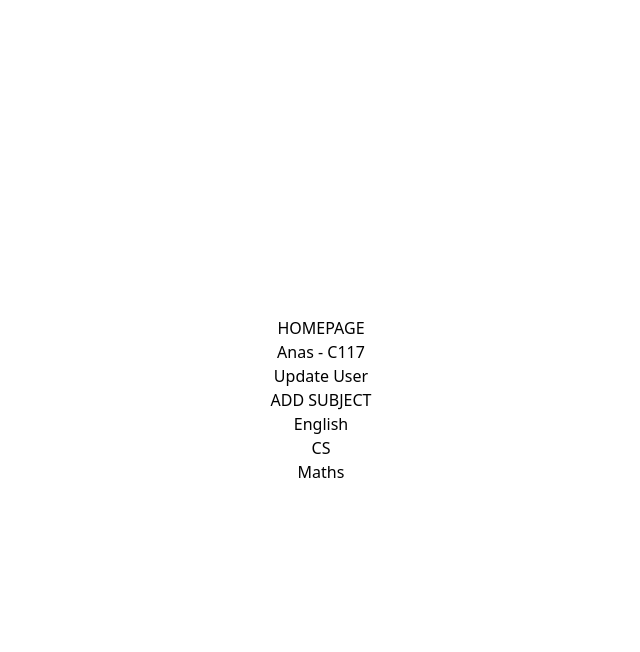
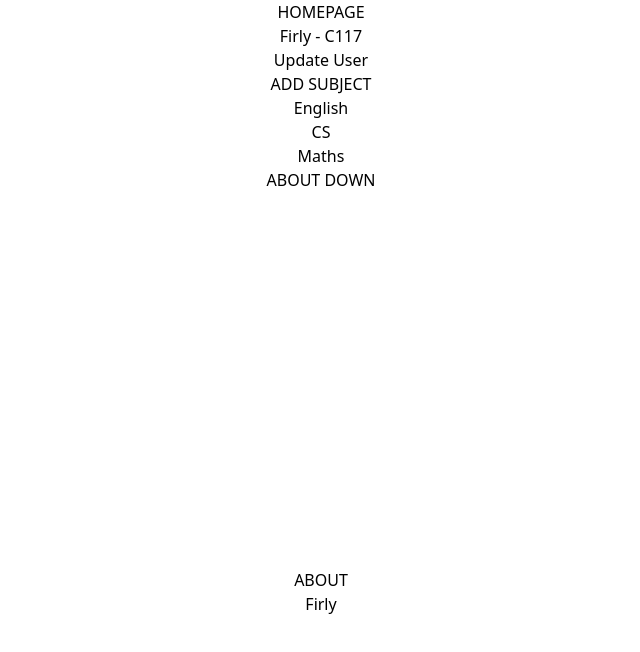
Before and after one commit to anasfirly20/learn-mobx, a React (Vite) app: page / in a window 1280 px wide. Shown: the top 652 px of the page, without its empty margins (319-959 px from the left). Built offline with nearby package versions, Linux system fonts and the light colour scheme.

Commit message:
adjusting

```diff
--- a/src/App.tsx
+++ b/src/App.tsx
@@ -3,6 +3,7 @@ import { BrowserRouter, Routes, Route } from "react-router-dom";
 
 // pages
 const HomePage = lazy(() => import("./pages/home/HomePage"));
+const AboutPage = lazy(() => import("./pages/about/AboutPage"));
 const TodoPage = lazy(() => import("./pages/todo/TodoPage"));
 
 // Mobx
@@ -23,6 +24,7 @@ function App() {
         >
           <Routes>
             <Route element={<HomePage store={store} />} path="/" />
+            <Route element={<AboutPage store={store} />} path="/about" />
             <Route element={<TodoPage />} path="/todo" />
           </Routes>
         </Suspense>
--- a/src/pages/about/AboutPage.tsx
+++ b/src/pages/about/AboutPage.tsx
@@ -1,11 +1,21 @@
 import React from "react";
+import { observer } from "mobx-react-lite";
 
-const AboutPage = (): React.JSX.Element => {
+type TProps = {
+  store: {
+    userInfo: TUserInfo;
+    updateUser: (name: string) => void;
+    addSubject: (name: string) => void;
+  };
+};
+
+const AboutPage = ({ store }: TProps): React.JSX.Element => {
   return (
-    <div>
+    <article className="flex flex-col min-h-screen justify-center items-center">
       <h1>ABOUT</h1>
-    </div>
+      <h1>{store.userInfo.name && store.userInfo.name}</h1>
+    </article>
   );
 };
 
-export default AboutPage;
+export default observer(AboutPage);
--- a/src/pages/home/HomePage.tsx
+++ b/src/pages/home/HomePage.tsx
@@ -8,6 +8,8 @@ type TProps = {
     addSubject: (name: string) => void;
   };
 };
+
+import AboutPage from "../about/AboutPage";
 
 const HomePage = ({ store }: TProps): React.JSX.Element => {
   // Change user
@@ -28,12 +30,11 @@ const HomePage = ({ store }: TProps): React.JSX.Element => {
       </h1>
       <button onClick={changeUser}>Update User</button>
       <button onClick={addSubject}>ADD SUBJECT</button>
-      {
-        // LOOPING SBJECTS ARRAY PRINING HERE, ADD SUB BUTTON CREATED
-        store.userInfo.subject.map((key, index) => (
-          <p key={index}>{key}</p>
-        ))
-      }
+      {store.userInfo.subject.map((key, index) => (
+        <p key={index}>{key}</p>
+      ))}
+      <h1>ABOUT DOWN</h1>
+      <AboutPage store={store} />
     </article>
   );
 };
--- a/src/store/userStore.ts
+++ b/src/store/userStore.ts
@@ -4,7 +4,7 @@ import { action, computed, makeObservable, observable, autorun, runInAction } fr
 class UserStore {
     userInfo = {
         id: 'C117',
-        name: 'Anas',
+        name: 'Firly',
         subject: ['English', 'CS', 'Maths']
     }
 
@@ -27,7 +27,7 @@ class UserStore {
     }
 
     logUserDetails = () => {
-        console.log(`Subject length: ${this.totalSubject}`);
+        console.log(`Subject length: ${this.totalSubject}, Name: ${this.userInfo.name}`);
     }
 
     updateUser = (name: string) => {
```
